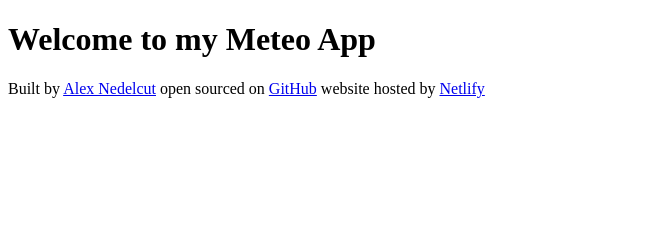
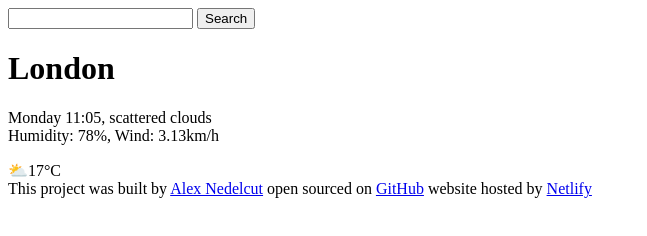
Before and after one commit to alexndl31/Meteo, a plain HTML site: page index.html in a window 1280 px wide. Shown: the whole page, without its empty margins (0-647 px from the left). Drawn offline with Linux system fonts and the light colour scheme.

Commit message:
Added HTML to the project

```diff
--- a/index.html
+++ b/index.html
@@ -6,10 +6,26 @@
     <title>The Meteo App</title>
   </head>
   <body>
-    <h1>Welcome to my Meteo App</h1>
+    <header>
+      <form>
+        <input type="search" placejolder="Enter a city..." required />
+        <input type="submit" value="Search" />
+      </form>
+    </header>
+    <main>
+      <div>
+        <h1>London</h1>
+        <p>
+          Monday 11:05, scattered clouds <br />
+          Humidity: 78%, Wind: 3.13km/h
+        </p>
+      </div>
+      <div>⛅17°C</div>
+    </main>
   </body>
+
   <footer>
-    Built by
+    This project was built by
     <a href="https://github.com/" target="_blank"> Alex Nedelcut</a> open
     sourced on
     <a href="https://github.com/alexndl31/Meteo" target="_blank">GitHub</a>
```
